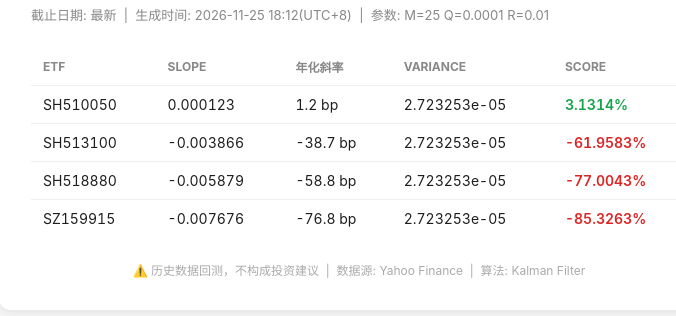
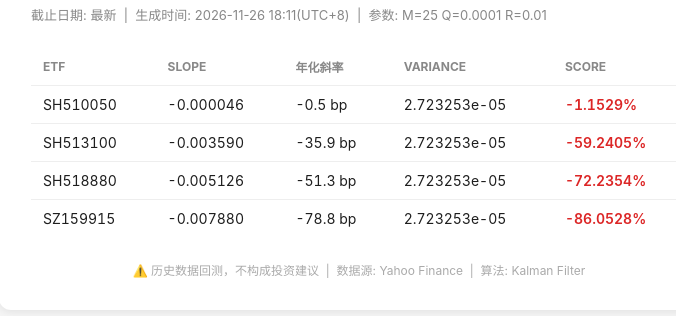
Before and after one commit to zhuyanxi/zhuyanxi.github.io, a plain HTML site: page etfscore/index.html in a window 1280 px wide. Shown: the part 88-404 px from the top of the page, without its empty margins (281-957 px from the left). Drawn offline with Linux system fonts and the light colour scheme.

Commit message:
chore: sync etf kalman score from CarnoFinance

```diff
--- a/etfscore/index.html
+++ b/etfscore/index.html
@@ -3,7 +3,7 @@
 <head>
 <meta charset="UTF-8">
 <meta name="viewport" content="width=device-width, initial-scale=1.0">
-<title>ETF 卡尔曼滤波评分 — 最新 (2026-11-25 18:12)</title>
+<title>ETF 卡尔曼滤波评分 — 最新 (2026-11-26 18:11)</title>
 <style>
   * { margin: 0; padding: 0; box-sizing: border-box; }
   body {
@@ -29,7 +29,7 @@
 <body>
 <div class="card">
   <h1>📊 ETF 卡尔曼滤波评分</h1>
-  <p class="sub">截止日期: 最新 &nbsp;|&nbsp; 生成时间: 2026-11-25 18:12(UTC+8)
+  <p class="sub">截止日期: 最新 &nbsp;|&nbsp; 生成时间: 2026-11-26 18:11(UTC+8)
      &nbsp;|&nbsp; 参数: M=25 Q=0.0001 R=0.01</p>
   <table>
     <thead>
@@ -38,28 +38,28 @@
     <tbody>
       <tr>
             <td>SH510050</td>
-            <td>0.000123</td>
-            <td>1.2 bp</td>
+            <td>-0.000046</td>
+            <td>-0.5 bp</td>
             <td>2.723253e-05</td>
-            <td style="color:#16a34a;font-weight:600">3.1314%</td>
+            <td style="color:#dc2626;font-weight:600">-1.1529%</td>
         </tr><tr>
             <td>SH513100</td>
-            <td>-0.003866</td>
-            <td>-38.7 bp</td>
+            <td>-0.003590</td>
+            <td>-35.9 bp</td>
             <td>2.723253e-05</td>
-            <td style="color:#dc2626;font-weight:600">-61.9583%</td>
+            <td style="color:#dc2626;font-weight:600">-59.2405%</td>
         </tr><tr>
             <td>SH518880</td>
-            <td>-0.005879</td>
-            <td>-58.8 bp</td>
+            <td>-0.005126</td>
+            <td>-51.3 bp</td>
             <td>2.723253e-05</td>
-            <td style="color:#dc2626;font-weight:600">-77.0043%</td>
+            <td style="color:#dc2626;font-weight:600">-72.2354%</td>
         </tr><tr>
             <td>SZ159915</td>
-            <td>-0.007676</td>
-            <td>-76.8 bp</td>
+            <td>-0.007880</td>
+            <td>-78.8 bp</td>
             <td>2.723253e-05</td>
-            <td style="color:#dc2626;font-weight:600">-85.3263%</td>
+            <td style="color:#dc2626;font-weight:600">-86.0528%</td>
         </tr>
     </tbody>
   </table>
```
